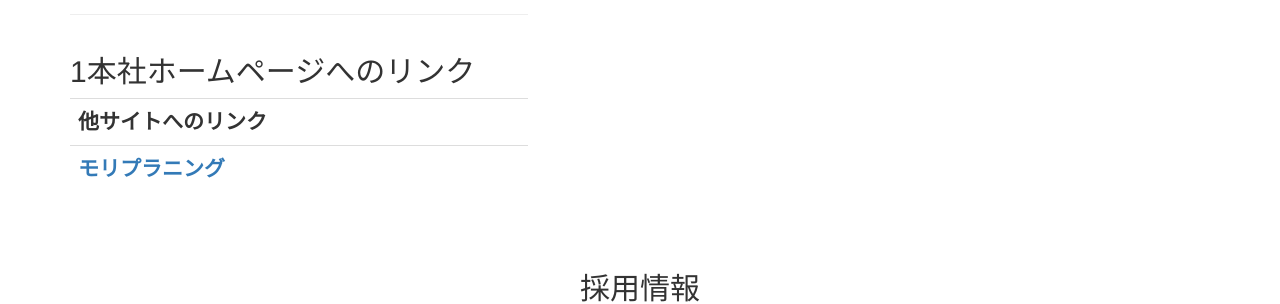
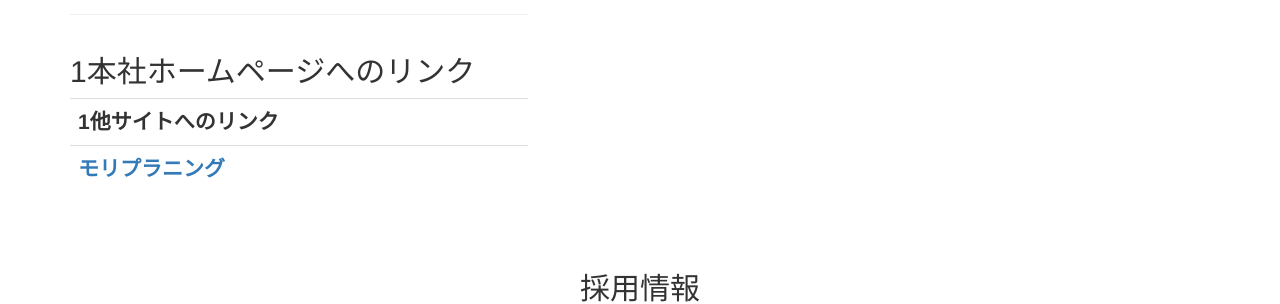
Before and after one commit to mori-system/mori-system.github.io, a Jekyll site: the page built from _posts/2018-08-03-services-2.markdown, in a window 1280 px wide and 900 px high, scrolled down 1320 px. Shown: the part 150-454 px from the top of the window. Built offline with Jekyll 4.4.1, drawn with Linux system fonts in a browser that asks for light colours; nearby versions of some CDN libraries; library files that are not in the unit come from our copies.

Commit message:
Update 2018-08-03-services-2.markdown

```diff
--- a/_posts/2018-08-03-services-2.markdown
+++ b/_posts/2018-08-03-services-2.markdown
@@ -8,7 +8,7 @@ description:
 
 <table class="table">
 <tr>
-<th class="tamidashi" colspan="2">他サイトへのリンク</th>
+<th class="tamidashi" colspan="2">1他サイトへのリンク</th>
 </tr>
 <tr>
 <th><a href="http://www.moriplanning.jp/">モリプラニング</a></th>
```
